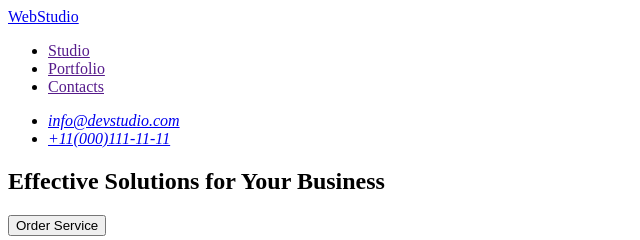
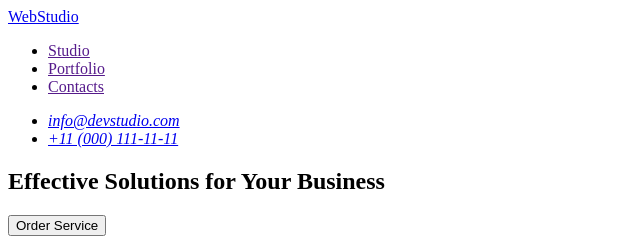
Before and after one commit to echpochmak1/goit-markup-hw-01, a plain HTML site: page index.html in a window 1280 px wide. Shown: the top 240 px of the page, 0-640 px from the left. Drawn offline with Linux system fonts and the light colour scheme.

Commit message:
homework1

```diff
--- a/index.html
+++ b/index.html
@@ -19,7 +19,9 @@
       <address>
         <ul>
           <li><a href="mailto:info@devstudio.com">info@devstudio.com</a></li>
-          <li><a href="+11(000)1111111">+11(000)111-11-11</a></li>
+          <li><a href="tel:+110001111111">+11 (000) 111-11-11</a>
+
+          </li>
         </ul>
       </address>
     </header>
```
